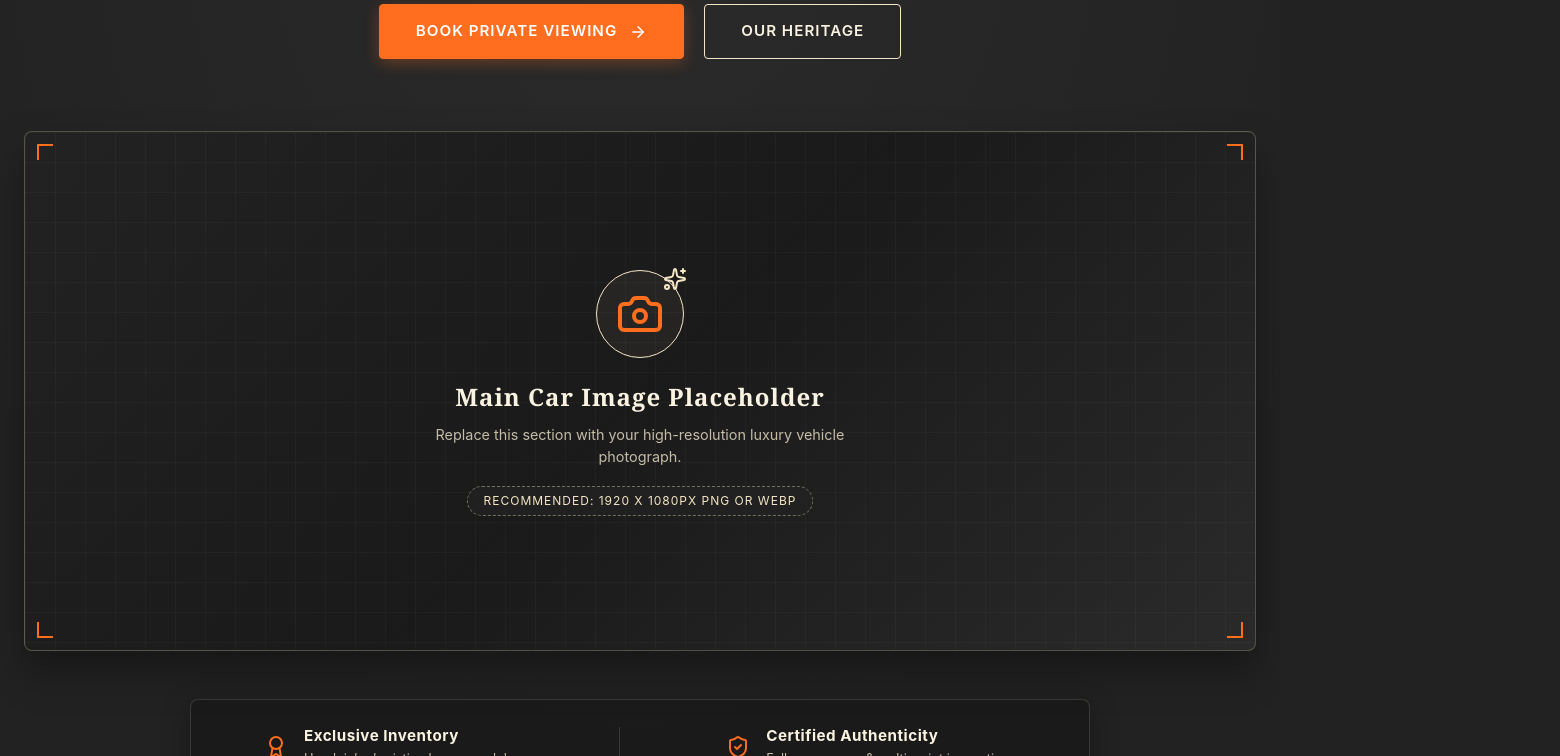
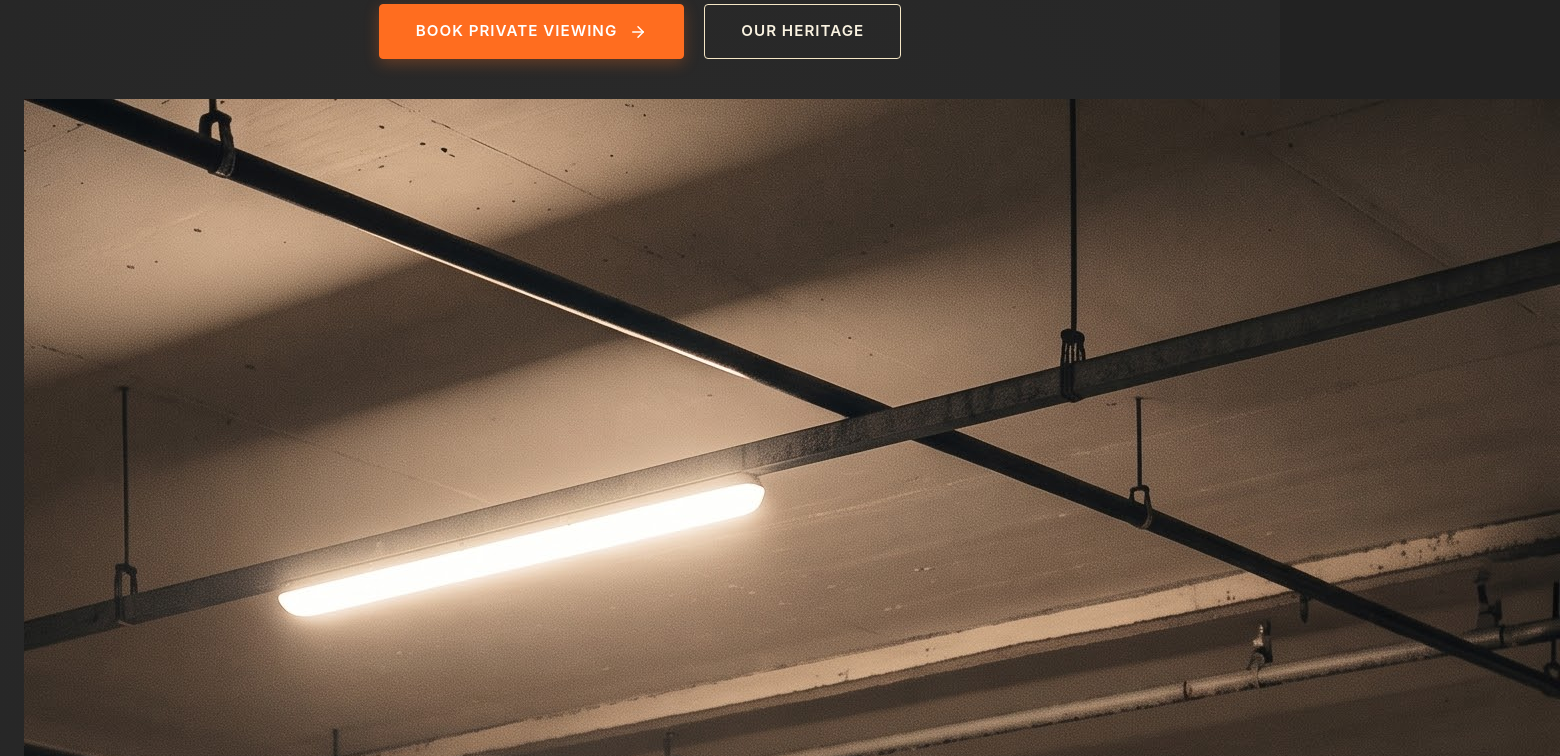
Before and after one commit to 7mud2007a/R3-car, a React app: page / in a window 1280 px wide. Shown: the part 300-1056 px from the top of the page, 1560 px wide, since content can reach past the window. Built offline with nearby package versions, Linux system fonts and the light colour scheme; the HTML template or start-up script is replaced by a standard one.

Commit message:
Replace hero car placeholder with uploaded image

```diff
--- a/src/components/Hero.jsx
+++ b/src/components/Hero.jsx
@@ -1,6 +1,5 @@
 import React from 'react';
 import { ArrowRight, ChevronDown, Award, ShieldCheck, Sparkles } from 'lucide-react';
-import CarPlaceholder from './CarPlaceholder';
 import './Hero.css';
 
 const Hero = () => {
@@ -29,9 +28,13 @@ const Hero = () => {
           </div>
         </div>
 
-        {/* Car Image Placeholder Section */}
+        {/* Hero Car Image */}
         <div className="hero-car-wrapper">
-          <CarPlaceholder />
+          <img
+            src="/src/assets/hero-car.png"
+            alt="Luxury performance car"
+            className="hero-car-image"
+          />
         </div>
 
         {/* Hero Features Bar */}
```
